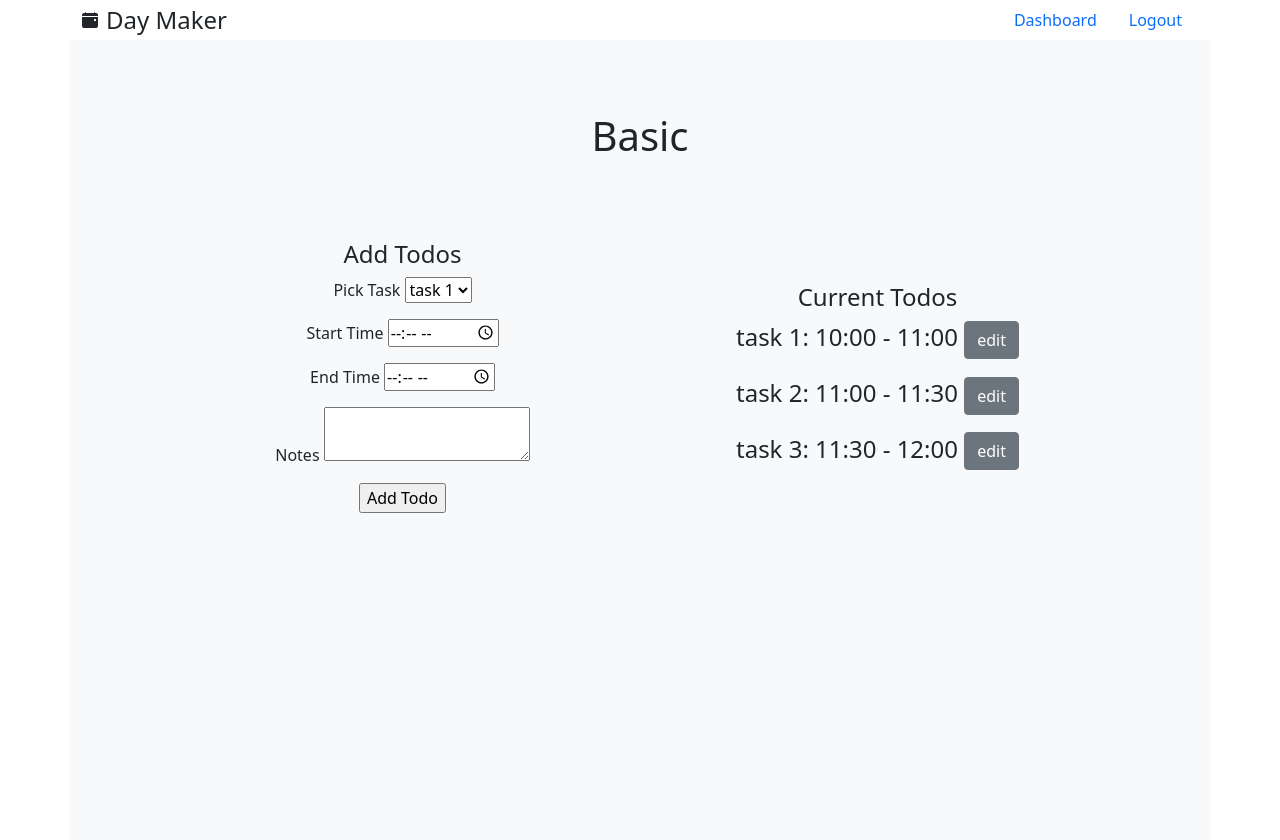
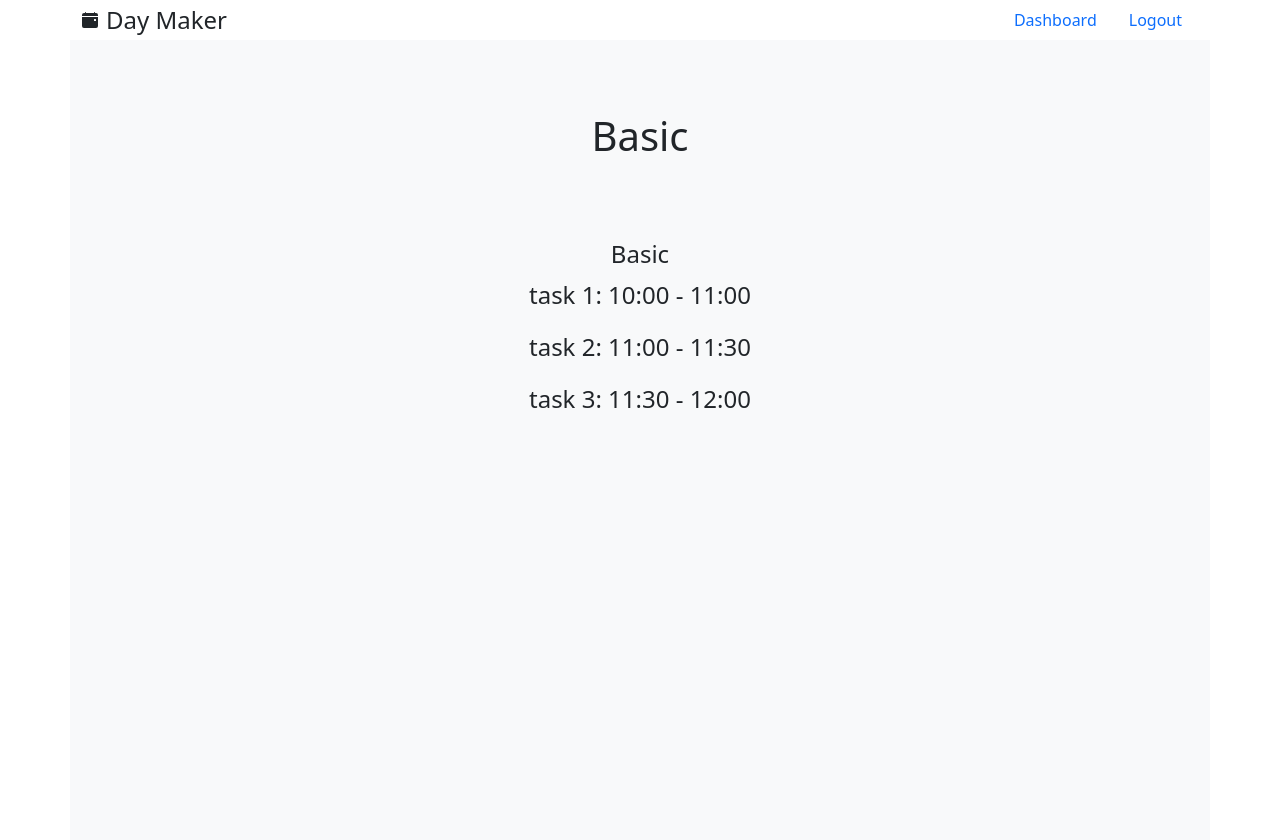
Before and after one commit to shavaine/day-maker, a Flask app: a page that uses templates/view_template.html in a window 1280 px wide. Run offline with Flask 2, Linux system fonts and the light colour scheme; a user stored in the database is signed in; data comes from the database, SQL or seed files in the repository; both versions use the stored data as it was after the commit.

Commit message:
Template View and Edit Changed
-  template view is now for editing
- added new template view
- clicking on calendar events now take user to template for selected day

```diff
--- a/routes.py
+++ b/routes.py
@@ -101,9 +101,16 @@ def templates():
       return redirect(url_for('templates'))
     return render_template('templates.html', form=form)
 
-@app.route('/view_template/<template>', methods=['GET', 'POST'])
+@app.route('/view_template/<template>')
 @login_required
 def view_template(template):
+    current_template = Template.query.filter_by(user_id=current_user.id, name=template).first()
+    todos = Todo.query.filter_by(template_id=current_template.id).all()
+    return render_template('view_template.html', template=template, todos=todos)
+
+@app.route('/edit_template/<template>', methods=['GET', 'POST'])
+@login_required
+def edit_template(template):
     current_template = Template.query.filter_by(user_id=current_user.id, name=template).first()
     todos = Todo.query.filter_by(template_id=current_template.id).all()
     form = TodoForm()
@@ -113,8 +120,8 @@ def view_template(template):
       db.session.add(todo)
       db.session.commit()
       flash('Todo successfully added')
-      return redirect(url_for('view_template', template=template))
-    return render_template('view_template.html', template=current_template, form=form, todos=todos)
+      return redirect(url_for('edit_template', template=template))
+    return render_template('edit_template.html', template=current_template, form=form, todos=todos)
 
 @app.route('/delete_template/<template>')
 @login_required
@@ -173,5 +180,5 @@ def schedule():
 @app.route('/calender', methods=['GET', 'POST'])
 def calender():
     schedules = Schedule.query.filter_by(user_id=current_user.id).all()
-    schedules_list = [{'title': Template.query.filter_by(id=schedule.template_id).first().name, 'start': str(schedule.date)} for schedule in schedules]
+    schedules_list = [{'title': Template.query.filter_by(id=schedule.template_id).first().name, 'start': str(schedule.date), 'url': url_for('view_template', template=Template.query.filter_by(id=schedule.template_id).first().name)} for schedule in schedules]
     return render_template('calendar.html', date=datetime.today(), schedules=json.dumps([schedule for schedule in schedules_list]), tasks=Task.query.all(), dates=schedules_list)
--- a/templates/calendar.html
+++ b/templates/calendar.html
@@ -21,10 +21,10 @@
       },
       initialDate: '{{date}}',
       editable: true,
-      selectable: true,
+
       businessHours: true,
       dayMaxEvents: true,
-      events: events,
+      events: events
     });
 
     calendar.render();
--- a/templates/templates.html
+++ b/templates/templates.html
@@ -23,7 +23,8 @@
                 <h4>My Templates</h4>
                 {% for template in current_user.templates %}
                 <p class="fs-4">{{ template.name }}</h4>
-                <a href="{{ url_for('view_template', template=template.name) }}" class="btn btn-info">View</a>
+                <a href="{{ url_for('view_template', template=template.name) }}" class="btn btn-primary">View</a>
+                <a href="{{ url_for('edit_template', template=template.name) }}" class="btn btn-info">Edit</a>
                 <a href="{{ url_for('delete_template', template=template.name) }}" class="btn btn-danger">Delete</a>
                 {% endfor %}
             </div>
--- a/templates/view_template.html
+++ b/templates/view_template.html
@@ -1,46 +1,19 @@
 {% extends 'base.html' %}
-{% block title %}{{template.name}} - Template{% endblock %}
+{% block title %}{{ template }}{% endblock %}
 {% block content %}
     <div class="container h-100 bg-light">
         <div class="row justify-content-center align-items-center h-25">
             <div class="col-6 text-center">
-                <h1>{{template.name}}</h1>
+                <h1>{{ template }}</h1>
             </div>
         </div>
-        <div class="row justify-content-center align-items-center mb-4">
-            <div class="col-5 text-center">
-                <h4>Add Todos</h4>
-                <form action="/view_template/{{template.name}}" method="POST">
-                    {{ form.hidden_tag() }}
-                    <p>
-                        {{ form.task.label }}
-                        {{ form.task()}}
-                    </p>
-                    <p>
-                        {{ form.start_time.label }}
-                        {{ form.start_time()}}
-                    </p>
-                    <p>
-                        {{ form.end_time.label }}
-                        {{ form.end_time()}}
-                    </p>
-                    <p>
-                        {{ form.notes.label }}
-                        {{ form.notes()}}
-                    </p>
-                    <p> {{ form.submit() }} </p>
-                </form>
-            </div>
-            <div class="col-5 text-center">
-                <h4>Current Todos</h4>
+        <div class="row justify-content-center align-items-center">
+            <div class="col-6 text-center">
+                <h4>{{ template }}</h4>
                 {% for todo in todos|sort(attribute='start_time') %}
                 <p class="fs-4">{{ todo.task.title }}: {{ todo.start_time.strftime("%H:%M") }} - {{ todo.end_time.strftime("%H:%M") }} </h4>
-                <a href="{{ url_for('edit_todo', todo_id=todo.id, todo=todo.task.title, template=template.name) }}" class="btn btn-secondary">edit</a>
                 {% endfor %}
             </div>
         </div>
-        <div class="row justify-content-center align-items-center">
-
-        </div>
     </div>
 {% endblock %}
```
Also changed, not shown: templates/edit_template.html (added, +46 -0 lines), dayMaker.db.
